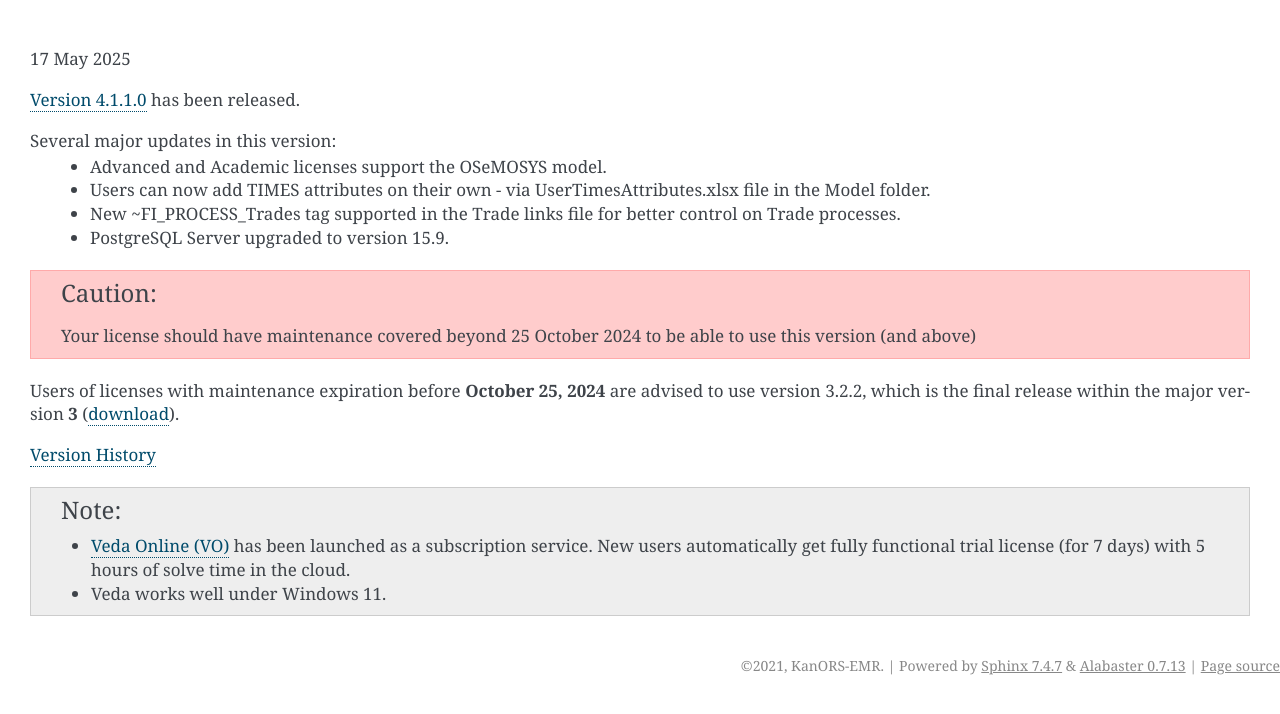
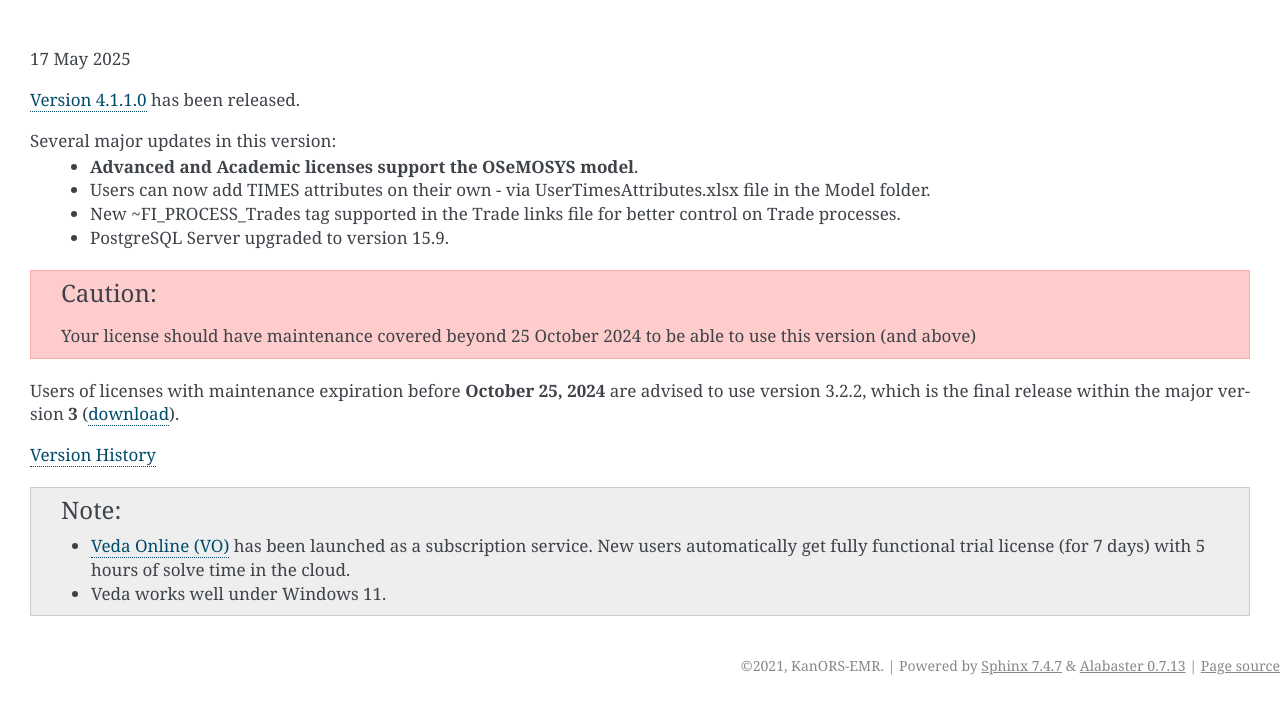
Before and after one commit to kanors-emr/Veda-start-page-news, a Sphinx documentation site: the page built from docs/source/index.rst, in a window 1280 px wide. Shown: the top 714 px of the page. Built offline with Sphinx 7.4.7, drawn with Linux system fonts in a browser that asks for light colours.

```diff
--- a/docs/source/index.rst
+++ b/docs/source/index.rst
@@ -10,7 +10,7 @@
 `Version 4.1.1.0 <https://github.com/kanors-emr/Veda2.0-Installation/releases/tag/v4.1.1.0>`_ has been released.
 
 Several major updates in this version:
-   * Advanced and Academic licenses support the OSeMOSYS model.
+   * **Advanced and Academic licenses support the OSeMOSYS model**.
    * Users can now add TIMES attributes on their own - via UserTimesAttributes.xlsx file in the Model folder.
    * New ~FI_PROCESS_Trades tag supported in the Trade links file for better control on Trade processes.
    * PostgreSQL Server upgraded to version 15.9.
```
